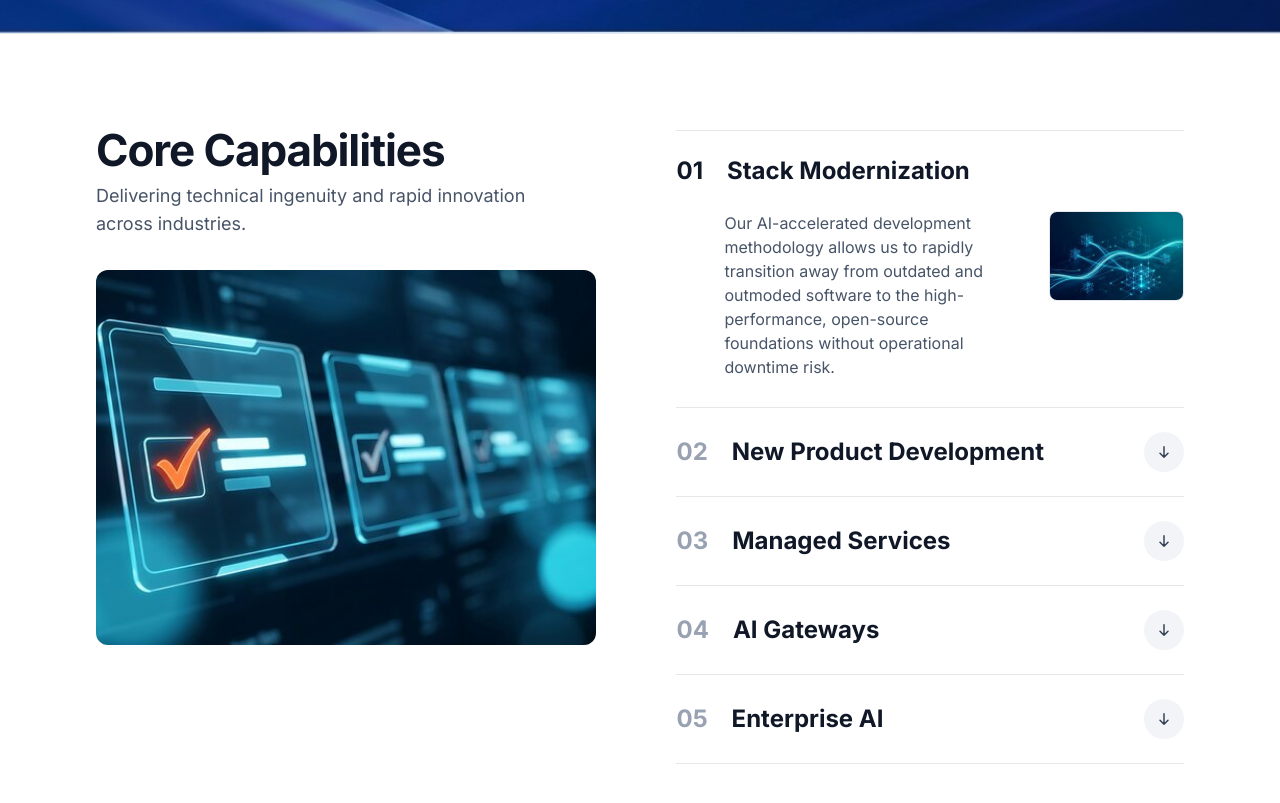
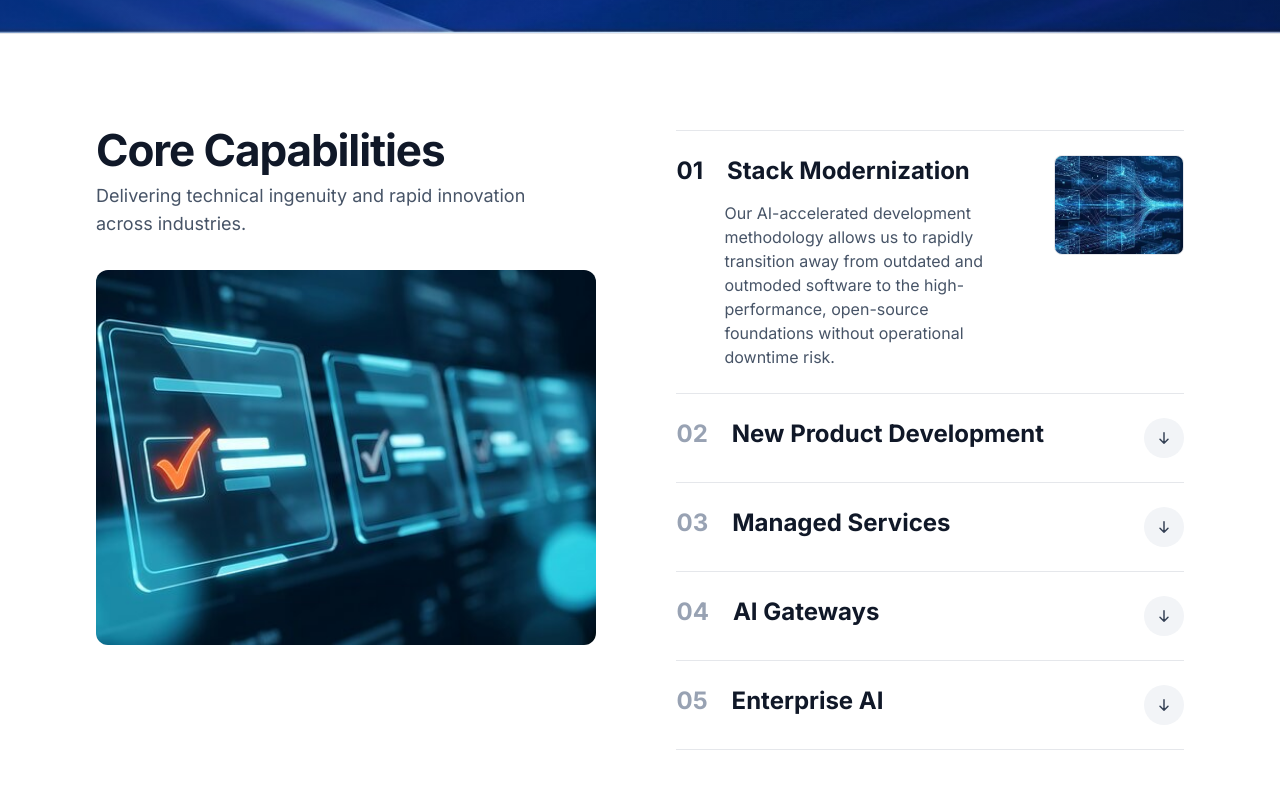
Before and after one commit to uzairr/after-concept-website, a Next.js app: page / in a window 1280 px wide. Shown: the part 2000-2803 px from the top of the page. Built offline with nearby package versions, Linux system fonts and the light colour scheme.

Commit message:
Replace first capability thumbnail image with user reference asset and align top-right

```diff
--- a/components/CoreCapabilities.tsx
+++ b/components/CoreCapabilities.tsx
@@ -69,16 +69,16 @@ export default function CoreCapabilities() {
                 return (
                   <div
                     key={index}
-                    className="border-b border-gray-200 transition-colors"
+                    className="border-b border-gray-200 transition-colors py-5 lg:py-6"
                   >
-                    <button
-                      type="button"
+                    <div
                       onClick={() => setExpanded(index)}
-                      className="w-full py-5 lg:py-6 flex items-center justify-between text-left focus:outline-none group cursor-pointer"
-                      aria-expanded={isExpanded}
+                      className="w-full flex items-start justify-between cursor-pointer group"
                     >
+                      {/* Left: Number, Title, and Description */}
+                      <div className="flex-1 pr-4 sm:pr-8">
+                        {/* Title Row */}
                         <div className="flex items-center gap-4 sm:gap-6">
-                        {/* Number: Bold Black when Open, Muted Gray when Closed */}
                           <span
                             className={`text-xl sm:text-2xl font-bold transition-colors duration-200 ${
                               isExpanded ? "text-[#101828]" : "text-[#98A2B3] group-hover:text-gray-600"
@@ -87,7 +87,6 @@ export default function CoreCapabilities() {
                             {cap.num}
                           </span>
 
-                        {/* Title: Bold Black when Open */}
                           <h3
                             className={`text-xl sm:text-2xl font-bold transition-colors duration-200 ${
                               isExpanded ? "text-[#101828]" : "text-[#101828] group-hover:text-gray-900"
@@ -97,9 +96,25 @@ export default function CoreCapabilities() {
                           </h3>
                         </div>
 
-                      {/* Opening Arrow ONLY when Closed (NO closing arrow when open) */}
-                      {!isExpanded && (
-                        <div className="w-9 h-9 sm:w-10 sm:h-10 rounded-full bg-[#F2F4F7] group-hover:bg-[#EAECF0] flex items-center justify-center text-[#344054] transition-all duration-200 shrink-0 ml-4">
+                        {/* Description under Title when Open */}
+                        {isExpanded && (
+                          <p className="mt-3.5 text-[#475467] text-sm sm:text-[15px] lg:text-base leading-relaxed pl-9 sm:pl-12 max-w-[480px]">
+                            {cap.content}
+                          </p>
+                        )}
+                      </div>
+
+                      {/* Right: Thumbnail when Open, Down-arrow when Closed */}
+                      {isExpanded ? (
+                        <div className="w-[100px] h-[80px] sm:w-[130px] sm:h-[100px] rounded-lg overflow-hidden shrink-0 bg-gray-100 border border-gray-200 shadow-xs cursor-pointer group/img">
+                          <img
+                            src={cap.image}
+                            alt={cap.title}
+                            className="w-full h-full object-cover transition-transform duration-500 group-hover/img:scale-105"
+                          />
+                        </div>
+                      ) : (
+                        <div className="w-9 h-9 sm:w-10 sm:h-10 rounded-full bg-[#F2F4F7] group-hover:bg-[#EAECF0] flex items-center justify-center text-[#344054] transition-all duration-200 shrink-0 self-center">
                           <svg
                             width="16"
                             height="16"
@@ -114,23 +129,7 @@ export default function CoreCapabilities() {
                           </svg>
                         </div>
                       )}
-                    </button>
-
-                    {/* Expanded Content with Description and Thumbnail */}
-                    {isExpanded && (
-                      <div className="pb-6 lg:pb-7 flex flex-col sm:flex-row items-start justify-between gap-5 sm:gap-8 transition-all duration-300">
-                        <p className="flex-1 text-[#475467] text-sm sm:text-[15px] lg:text-base leading-relaxed pl-9 sm:pl-12">
-                          {cap.content}
-                        </p>
-                        <div className="w-[120px] h-[80px] sm:w-[135px] sm:h-[90px] rounded-lg overflow-hidden shrink-0 bg-gray-100 border border-gray-200 shadow-xs cursor-pointer group/img ml-9 sm:ml-0">
-                          <img
-                            src={cap.image}
-                            alt={cap.title}
-                            className="w-full h-full object-cover transition-transform duration-500 group-hover/img:scale-105"
-                          />
                     </div>
-                      </div>
-                    )}
                   </div>
                 );
               })}
```
Also changed, not shown: public/core-capabilities-mini-1.png. Lines whose indentation alone changed are shown as unchanged.
